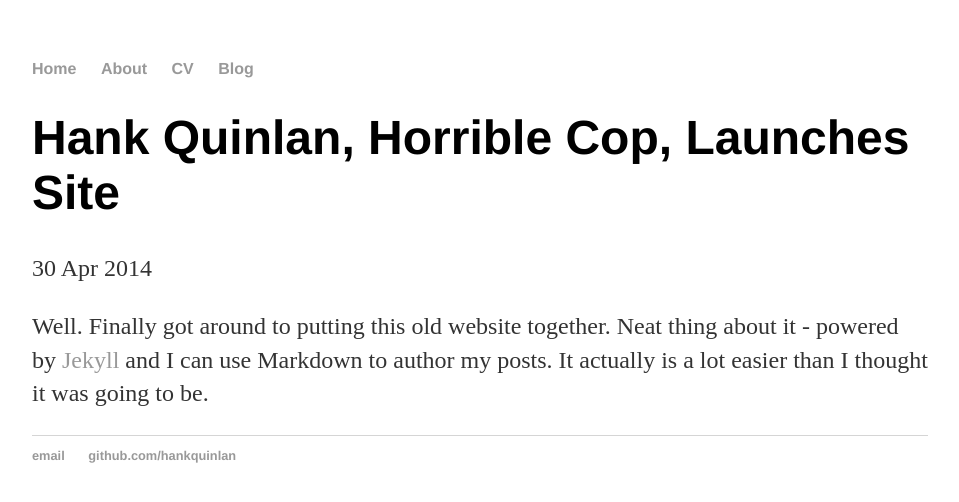
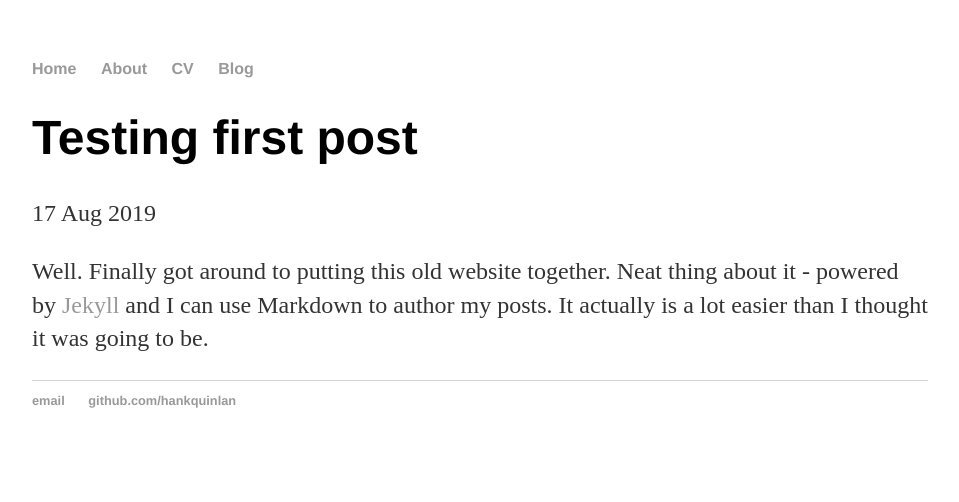
Before and after one commit to amarakov/amarakov.github.io, a Jekyll site: the page built from _posts/2019-08-17-test-post.md, in a window 1280 px wide. Shown: the top 502 px of the page, without its empty margins (160-1119 px from the left). Built offline with Jekyll 4.4.1, drawn with Linux system fonts in a browser that asks for light colours.

Commit message:
Update and rename 2014-04-30-hank-quinlan-site-launched.md to 2019-08-17-test-post.md

```diff
--- a/_posts/2014-04-30-hank-quinlan-site-launched.md
+++ b/_posts/2019-08-17-test-post.md
@@ -1,7 +1,7 @@
 ---
 layout: post
-title: "Hank Quinlan, Horrible Cop, Launches Site"
-date: 2014-04-30
+title: "Testing first post"
+date: 2019-08-17
 ---
 
 Well. Finally got around to putting this old website together. Neat thing about it - powered by [Jekyll](http://jekyllrb.com) and I can use Markdown to author my posts. It actually is a lot easier than I thought it was going to be.
```
